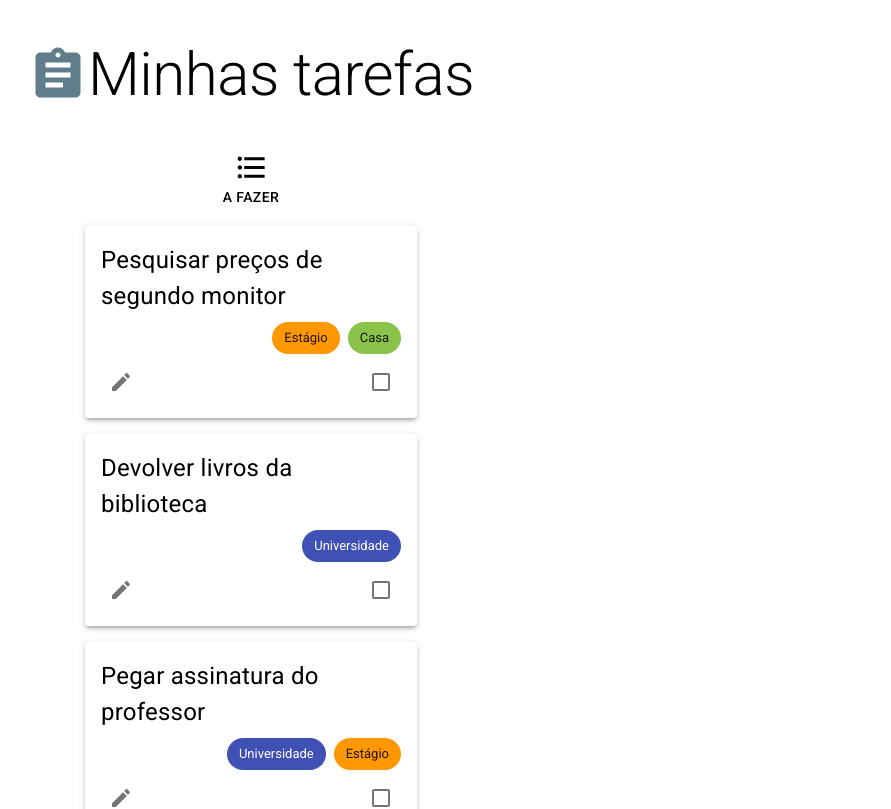
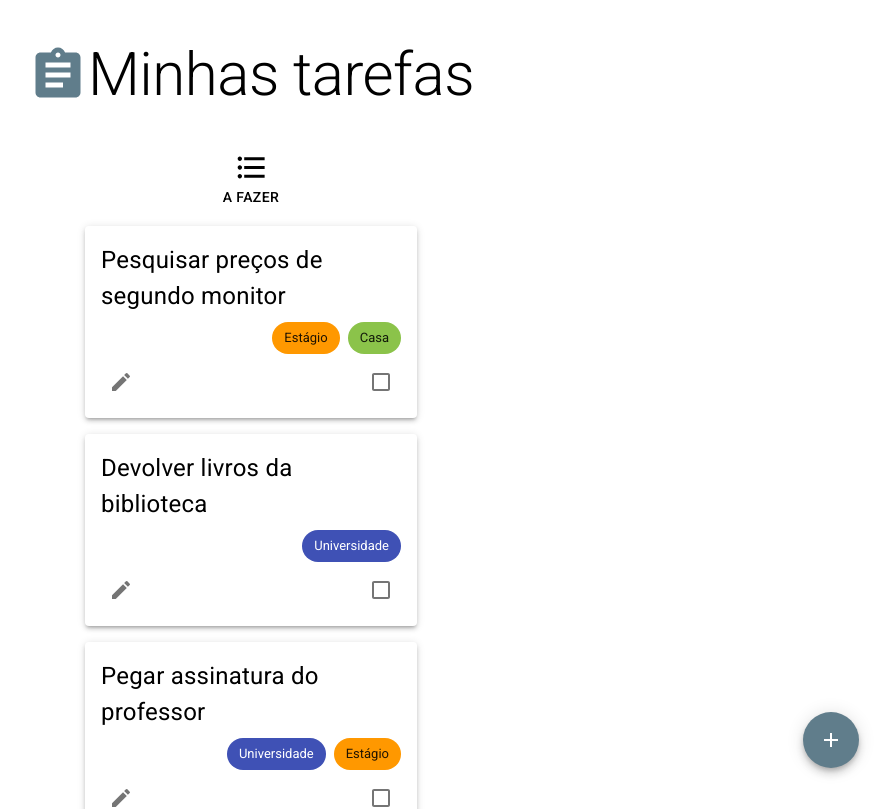
Before and after one commit to jpdurigan/task-app, a React (Create React App) app: page / in a window 1280 px wide. Shown: the top 809 px of the page, without its empty margins (389-1280 px from the left). Built offline with nearby package versions, Linux system fonts and the light colour scheme.

Commit message:
add speed dial

```diff
--- a/src/App.tsx
+++ b/src/App.tsx
@@ -11,6 +11,9 @@ import {
 	IconButton,
 	Paper,
 	Select,
+	SpeedDial,
+	SpeedDialAction,
+	SpeedDialIcon,
 	Stack,
 	Tab,
 	Tabs,
@@ -18,10 +21,12 @@ import {
 } from "@mui/material";
 import { border, Box } from "@mui/system";
 import {
+	Add,
 	CheckBoxOutlineBlank,
 	Delete,
 	Edit,
 	FormatListBulleted,
+	Settings,
 } from "@mui/icons-material";
 import { Database } from "./components/Database";
 import { TagStack } from "./components/tag/TagStack";
@@ -46,7 +51,7 @@ const App: React.FC = () => {
 
 	return (
 		<ThemeApp>
-			<div className="App">
+			<Box className="App">
 				<HeaderApp />
 				{/* <Divider /> */}
 				<Container
@@ -94,7 +99,11 @@ const App: React.FC = () => {
 				) : (
 					<></>
 				)}
-			</div>
+				<SpeedDial ariaLabel="SpeedDial" icon={<SpeedDialIcon/>} sx={{position: "fixed", bottom: "2em", right: "2em"}}>
+					<SpeedDialAction icon={<Add />} tooltipTitle="Nova nota" onClick={() => appDatabase.setEditingTask(-1)} />
+					<SpeedDialAction icon={<Settings />} tooltipTitle="Editar tags"  onClick={() => appDatabase.setShowTagsDialog(true)}/>
+				</SpeedDial>
+			</Box>
 		</ThemeApp>
 	);
 };
```
